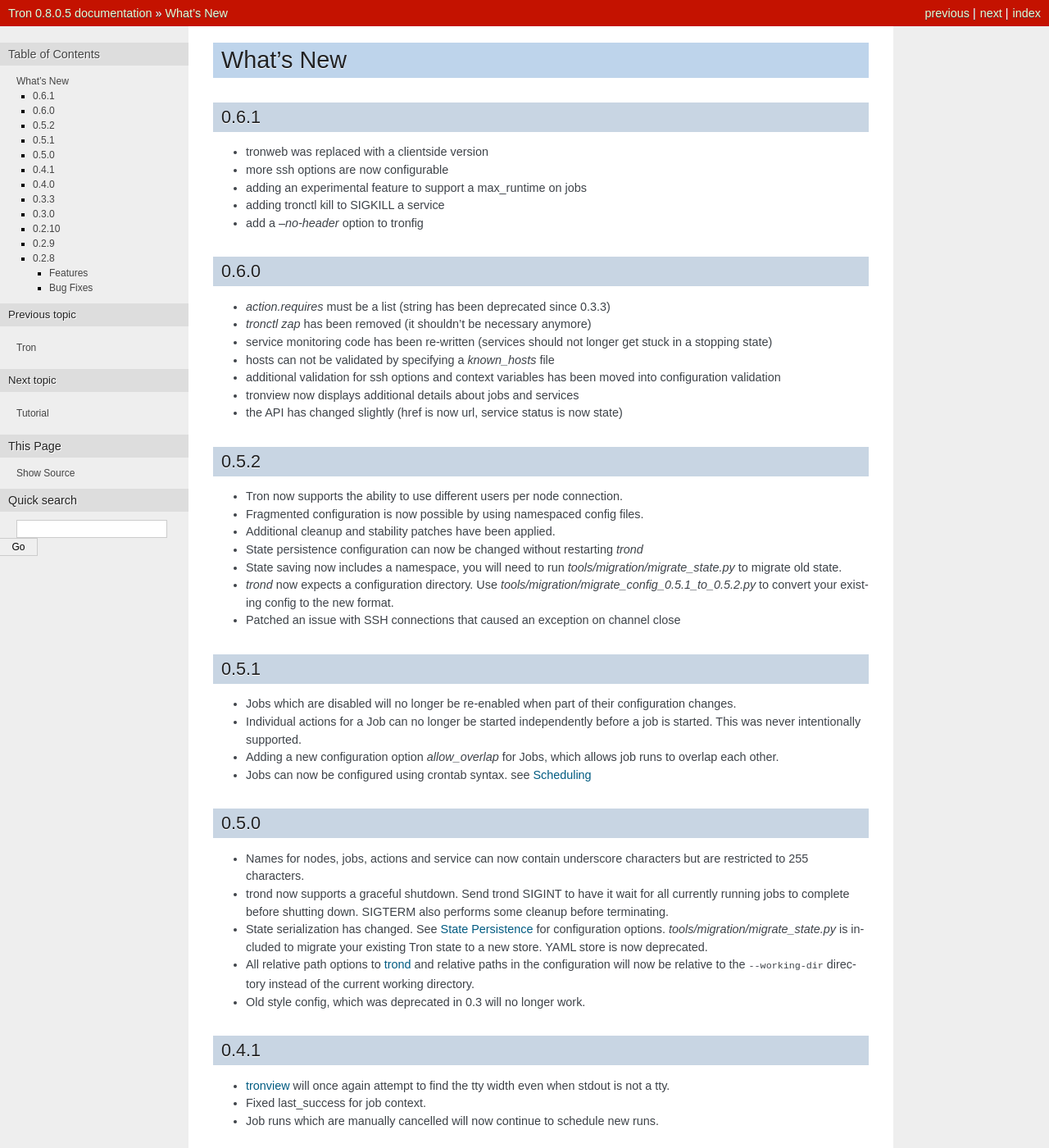
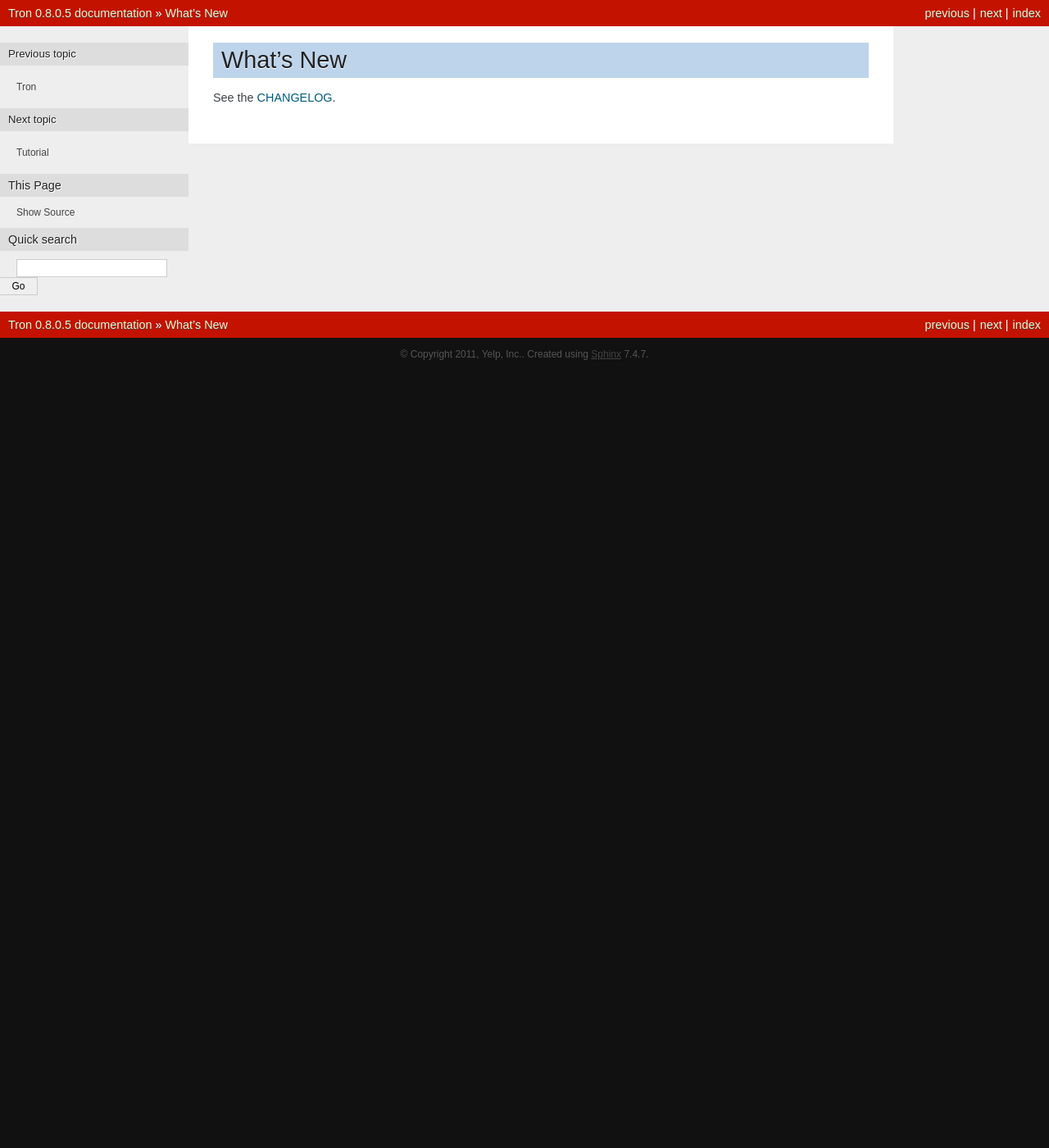
Before and after one commit to Yelp/Tron, a Sphinx documentation site: the page built from docs/whats-new.rst, in a window 1280 px wide and 1400 px high. Shown: the whole window at 82% size. Built offline with Sphinx 7.4.7, drawn with Linux system fonts in a browser that asks for light colours; some of the changed text lies outside the part shown.

Commit message:
Added retry docs

```diff
--- a/docs/jobs.rst
+++ b/docs/jobs.rst
@@ -121,6 +121,11 @@ Optional Fields
 **node**
     Node or node pool to run the action on if different from the rest of the
     job.
+
+**retries** (beta)
+    An integer representing how many times Tron is allowed to automatically
+    retry an action if it fails.
+    Defaults to None (0 retries allowed).
 
 Example Actions
 ^^^^^^^^^^^^^^^
--- a/docs/man_tronctl.rst
+++ b/docs/man_tronctl.rst
@@ -56,6 +56,9 @@ start <action_run_id>
 restart <job_run_id>
     Creates a new job run with the same run time as this job.
 
+retry <action_run_id>
+    Re-run an action within an existing job run.
+
 rerun <job_run_id>
     Creates a new job run with the same run time as this job (same as restart).
 
@@ -105,6 +108,9 @@ Examples
     $ tronctl success job0.5
     Job Run job0.5 now in state SUCC
 
+    $ tronctl retry MASTER.job.5.action1
+    Retrying ActionRun: MASTER.job.5.action1
+
 Bugs
 ----
 
--- a/docs/whats-new.rst
+++ b/docs/whats-new.rst
@@ -1,143 +1,4 @@
 What's New
 ==========
 
-0.6.1
------
-* tronweb was replaced with a clientside version
-* more ssh options are now configurable
-* adding an experimental feature to support a max_runtime on jobs
-* adding tronctl kill to SIGKILL a service
-* add a `--no-header` option to tronfig
-
-0.6.0
------
-* `action.requires` must be a list (string has been deprecated since 0.3.3)
-* `tronctl zap` has been removed (it shouldn't be necessary anymore)
-* service monitoring code has been re-written (services should not longer get stuck in a stopping state)
-* hosts can not be validated by specifying a `known_hosts` file
-* additional validation for ssh options and context variables has been moved into configuration validation
-* tronview now displays additional details about jobs and services
-* the API has changed slightly (href is now url, service status is now state)
-
-0.5.2
------
-* Tron now supports the ability to use different users per node connection.
-* Fragmented configuration is now possible by using namespaced config files.
-* Additional cleanup and stability patches have been applied.
-* State persistence configuration can now be changed without restarting `trond`
-* State saving now includes a namespace, you will need to run
-  `tools/migration/migrate_state.py` to migrate old state.
-* `trond` now expects a configuration directory. Use
-  `tools/migration/migrate_config_0.5.1_to_0.5.2.py` to convert your existing
-  config to the new format.
-* Patched an issue with SSH connections that caused an exception on
-  channel close
-
-0.5.1
------
-* Jobs which are disabled will no longer be re-enabled when part of their
-  configuration changes.
-* Individual actions for a Job can no longer be started independently before
-  a job is started. This was never intentionally supported.
-* Adding a new configuration option `allow_overlap` for Jobs, which allows
-  job runs to overlap each other.
-* Jobs can now be configured using crontab syntax. see :ref:`job_scheduling`
-
-
-0.5.0
------
-* Names for nodes, jobs, actions and service can now contain underscore characters
-  but are restricted to 255 characters.
-* trond now supports a graceful shutdown. Send trond SIGINT to have it wait for
-  all currently running jobs to complete before shutting down. SIGTERM
-  also performs some cleanup before terminating.
-* State serialization has changed.  See :ref:`config_state` for configuration
-  options.  `tools/migration/migrate_state.py` is included to migrate your
-  existing Tron state to a new store.  YAML store is now deprecated.
-* All relative path options to :ref:`trond` and relative paths in the configuration
-  will now be relative to the ``--working-dir`` directory instead of the current
-  working directory.
-* Old style config, which was deprecated in 0.3 will no longer work.
-
-
-0.4.1
------
-* :ref:`tronview` will once again attempt to find the tty width even when stdout is not a tty.
-* Fixed last_success for job context.
-* Job runs which are manually cancelled will now continue to schedule new runs.
-
-
-0.4.0
------
-
-* Jobs now continue to run all possible actions after one of its actions fail
-* Enabling a disabled job now schedules the next run using current time instead
-  of the last successful run (which could cause many runs to be
-  scheduled in the past if the job had been disabled for a while)
-* Command context is now better defined. see :ref:`built_in_cc`. Also adds support for a
-  last_success keyboard which supports date arithmetic.
-* Resolved many inconsistencies and bugs around Job scheduling.
-
-
-0.3.3
------
-
-* Logging is now configured from logging.conf, see :ref:`config_logging`
-* Old style configuration files can be converted using `tools/migration/migrate_config_0.2_to_0.3.py`
-* working_dir in the configuration has been replaced by output_stream_dir
-
-
-0.3.0
------
-
-* **!** (tags), **\*** (references), and **&** (anchors) are now deprecated in the :ref:`trond`
-  configuration file.  Support will be removed for them in 0.5.
-* Adding an enabled option for jobs, so they can be configured as disabled by default
-* tron commands (:ref:`tronview`, :ref:`tronfig`, :ref:`tronctl`) now support a global
-  config (defaults to /etc/tron/tron.yaml)
-* tronview will now pipe its output through ``less`` if appropriate
-
-
-0.2.10
-------
-
-* ssh_options is actually optional
-* Cleanup actions no longer cause jobs using an interval scheduler to stop being scheduled if an action fails
-* Failed actions can be skipped, causing dependent actions to run
-
-
-0.2.9
------
-
-* :ref:`tronweb` works and is documented.
-* Daylight Savings Time behavior is more well-defined. See :ref:`dst_notes` for
-  more information.
-* Jobs that fail after running over their next scheduled time are no longer
-  forgotten.
-* Reconfiguring syslog no longer requires restarting `trond` to take effect.
-* Syslog formatter is more meaningful (0.2.8.1).
-* Prebuilt man pages are included so you don't need Sphinx to have them
-  (0.2.8.1).
-
-0.2.8
------
-
-Features
-^^^^^^^^
-
-* New HTML documentation. Hello!
-* Cleanup actions let you run a command after the success or failure of a job.
-  You can use them to clean up temp files, shut down Elastic MapReduce job
-  flows, and more. See :ref:`job_cleanup_actions`.
-* Log to syslog by setting **syslog_address** in your config. See
-  :ref:`config_logging`.
-* "zap" command for services lets you force Tron to see a service or service
-  instance as **DOWN**. See :doc:`man_tronctl`.
-* ``simplejson`` is no longer a dependency for Python 2.6 and up
-
-Bug Fixes
-^^^^^^^^^
-
-* Fixed weekday-specified jobs (mon, tues, ...) running a day late
-* Fixed services being allowed in jobs list and causing weird crashes
-* Fixed missing import in www.py
+See the `CHANGELOG <https://github.com/Yelp/Tron/blob/master/CHANGELOG.md>`_.
```
Also changed, not shown: CHANGELOG.md (+7 -0 lines).
